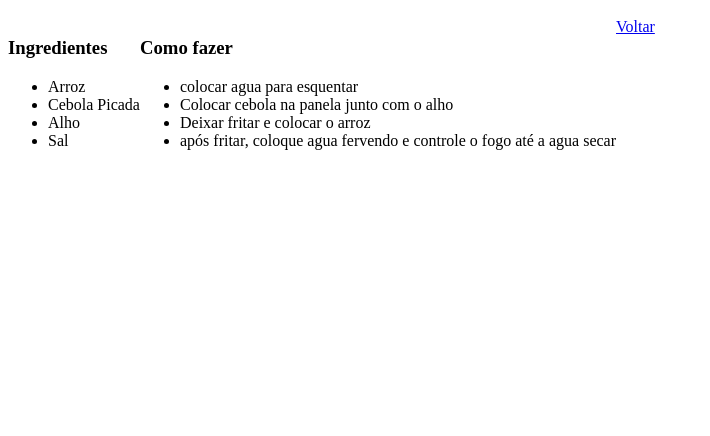
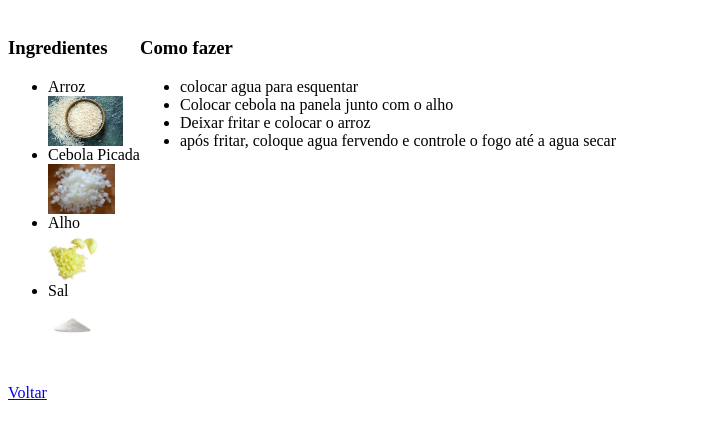
Before and after one commit to Vinicius-pinh/New-site-2025, a plain HTML site: page pagina2.html in a window 1280 px wide. Shown: the part 48-484 px from the top of the page, without its empty margins (0-710 px from the left). Drawn offline with Linux system fonts and the light colour scheme.

Commit message:
Adicionando CSS e imagens

```diff
--- a/pagina2.html
+++ b/pagina2.html
@@ -5,9 +5,13 @@
 <h3>Ingredientes</h3>
 <ul>
     <li>Arroz</li>
+    <img src="arroz.jpg" height="50"/>
     <li>Cebola Picada</li>
+    <img src="cebola picada.jpg" height="50"/>
     <li>Alho</li>
+    <img src="alhopicado.jpg" height="50"/>
     <li>Sal</li>
+    <img src="sal.jpg" height="50"/>
 </ul>
 </div>
 
@@ -22,6 +26,9 @@
 </ul>
 </div>
 
+</div>
+
+<br>
 <a href="index.html">Voltar</a>
 
 
```
Also changed, not shown: alhopicado.jpg (added), arroz.jpg (added), cebola picada.jpg (added), sal.jpg (added).
